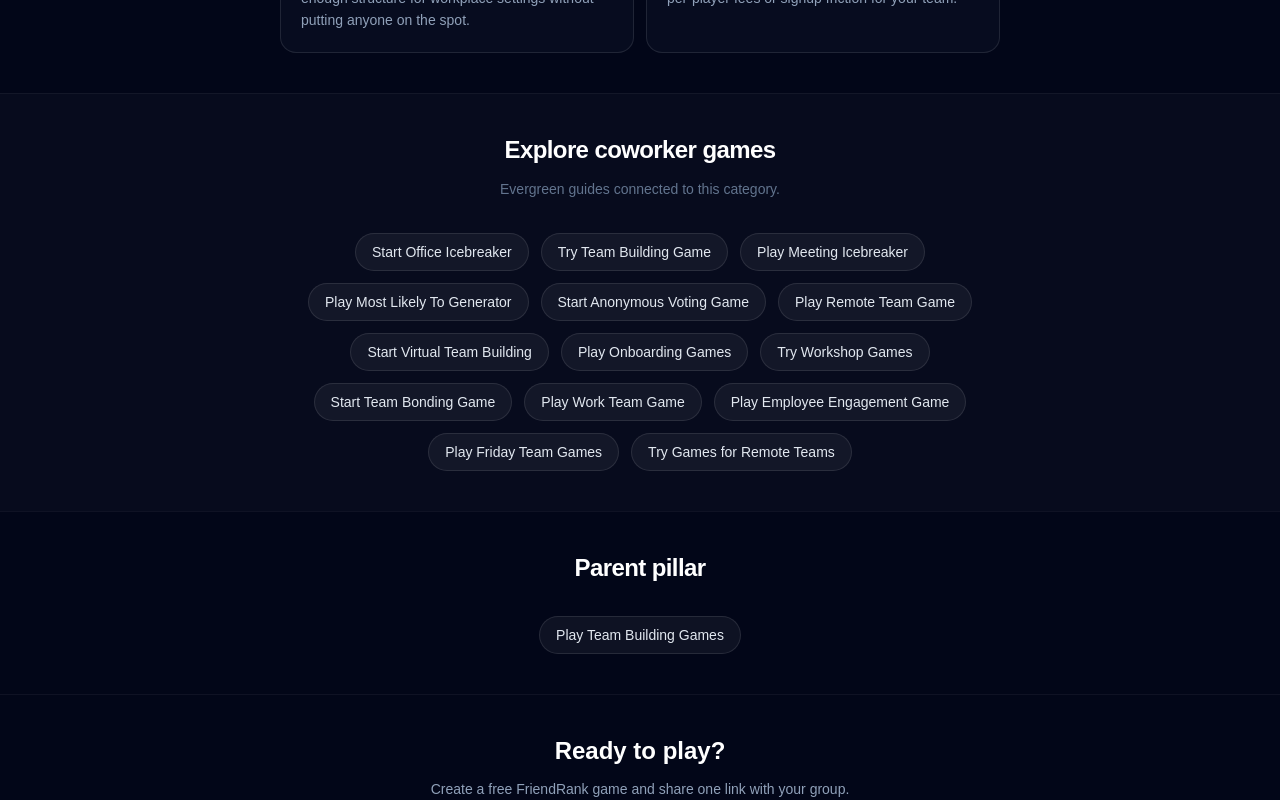
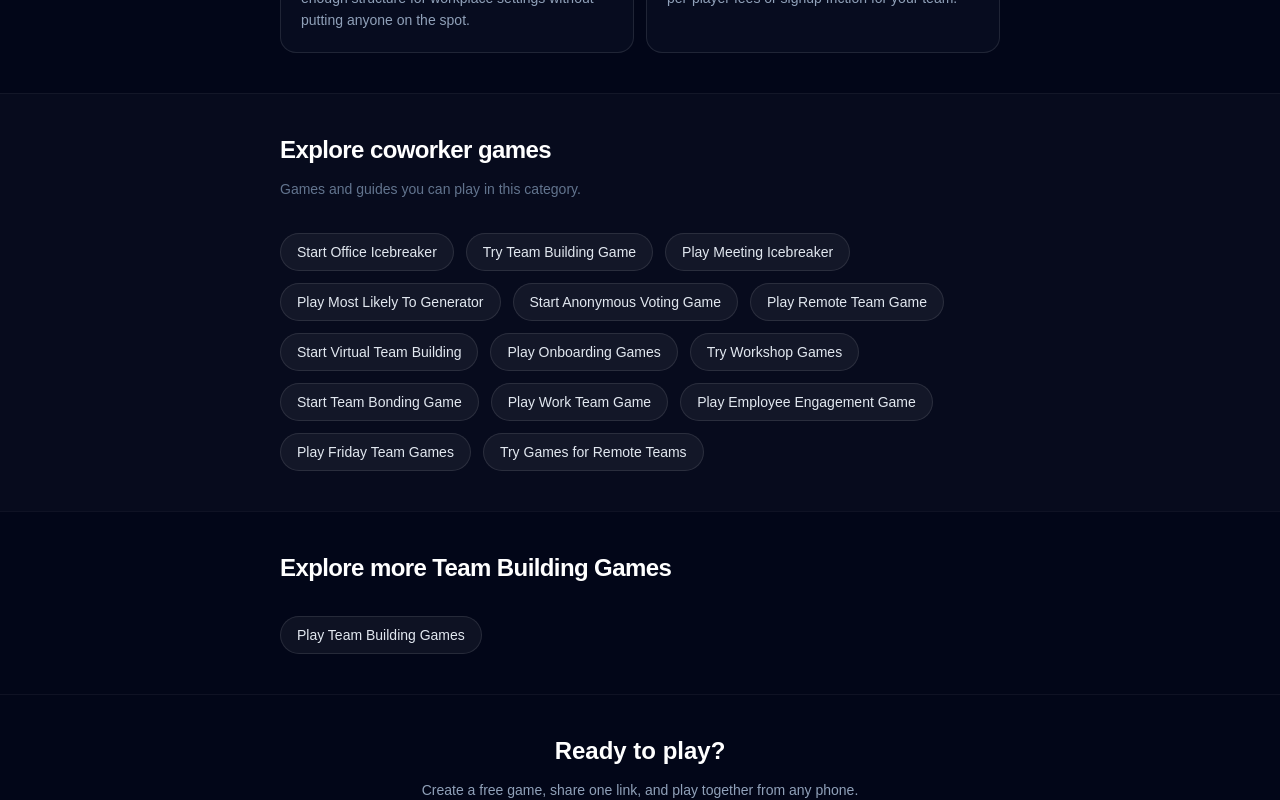
Before and after one commit to BreitlingVibe/friendrank, a Next.js app: page /categories/coworkers in a window 1280 px wide. Shown: the part 1740-2540 px from the top of the page. Built offline with nearby package versions, Linux system fonts and the light colour scheme; no server answers.

Commit message:
Phase 26 Sprint 2 - polish shared category hub template

```diff
--- a/components/discovery/category-hub-template.tsx
+++ b/components/discovery/category-hub-template.tsx
@@ -4,6 +4,10 @@ import { RelatedLinks } from "@/components/discovery/related-links";
 import { SemanticBreadcrumbs } from "@/components/shared/semantic-breadcrumbs";
 import { buildCategoryHubBreadcrumbItems } from "@/lib/discovery/category-hub-breadcrumbs";
 import { buildCategoryHubDiscoverySections } from "@/lib/discovery/category-hub-discovery";
+import {
+  buildCategoryHubParentSectionTitle,
+  CATEGORY_HUB_UI,
+} from "@/lib/discovery/category-hub-ui";
 import type {
   CategoryHubContent,
   CategoryHubContentItem,
@@ -13,6 +17,11 @@ import type {
 
 type CategoryHubTemplateProps = {
   model: CategoryHubViewModel;
+};
+
+const DISCOVERY_SECTION_LAYOUT = {
+  titleAlign: "start" as const,
+  linksAlign: "start" as const,
 };
 
 type ContentCardsProps = {
@@ -71,15 +80,20 @@ function CategoryHubIntro({
 
   return (
     <section
-      aria-labelledby={hasStructuredSections ? undefined : "category-hub-intro"}
+      aria-labelledby="category-hub-intro"
       className="py-8 sm:py-10"
     >
       <div className="mx-auto max-w-3xl px-6">
-        {hasStructuredSections ? null : (
-          <h2 id="category-hub-intro" className="text-xl font-bold sm:text-2xl">
-            Introduction
+        <h2
+          id="category-hub-intro"
+          className={
+            hasStructuredSections
+              ? "sr-only"
+              : "text-xl font-bold sm:text-2xl"
+          }
+        >
+          {CATEGORY_HUB_UI.introTitle}
         </h2>
-        )}
         <div
           className={`space-y-3 text-sm leading-relaxed text-slate-300 sm:text-base ${
             hasStructuredSections ? "" : "mt-4"
@@ -109,11 +123,16 @@ export function CategoryHubTemplate({ model }: CategoryHubTemplateProps) {
   const additionalTitle =
     content.additionalPagesTitle ?? "More to explore";
 
+  const parentSectionTitle = discovery.parentPillar
+    ? buildCategoryHubParentSectionTitle(discovery.parentPillar.title)
+    : null;
+
   return (
     <div className="min-h-screen bg-slate-950 text-white">
       <CategoryHubStructuredData model={model} />
       <SemanticBreadcrumbs items={breadcrumbs} className="max-w-3xl" />
 
+      <main id="main-content">
         <header className="border-b border-white/5 bg-gradient-to-b from-violet-950/40 to-slate-950">
           <div className="mx-auto max-w-3xl px-6 py-10 text-center sm:py-12">
             <p className="text-xs font-semibold uppercase tracking-widest text-violet-300">
@@ -159,8 +178,10 @@ export function CategoryHubTemplate({ model }: CategoryHubTemplateProps) {
           <RelatedLinks
             title={exploreTitle}
             links={discovery.primaryGames}
-          explanation="Evergreen guides connected to this category."
+            explanation={CATEGORY_HUB_UI.exploreGamesExplanation}
+            headingId="category-hub-explore-games"
             className="border-t border-white/5 bg-white/[0.02] py-8 sm:py-10"
+            {...DISCOVERY_SECTION_LAYOUT}
           />
         ) : null}
 
@@ -168,24 +189,30 @@ export function CategoryHubTemplate({ model }: CategoryHubTemplateProps) {
           <RelatedLinks
             title={additionalTitle}
             links={discovery.additionalPages}
-          explanation="Suggested next pages based on the discovery graph."
+            explanation={CATEGORY_HUB_UI.additionalPagesExplanation}
+            headingId="category-hub-additional-pages"
             className="border-t border-white/5 py-8 sm:py-10"
+            {...DISCOVERY_SECTION_LAYOUT}
           />
         ) : null}
 
         {discovery.liveCategories.length > 0 ? (
           <RelatedLinks
-          title="Related categories"
+            title={CATEGORY_HUB_UI.relatedCategoriesTitle}
             links={discovery.liveCategories}
+            headingId="category-hub-related-categories"
             className="border-t border-white/5 py-8 sm:py-10"
+            {...DISCOVERY_SECTION_LAYOUT}
           />
         ) : null}
 
-      {discovery.parentPillar ? (
+        {discovery.parentPillar && parentSectionTitle ? (
           <RelatedLinks
-          title="Parent pillar"
+            title={parentSectionTitle}
             links={[discovery.parentPillar]}
+            headingId="category-hub-parent-pillar"
             className="border-t border-white/5 py-8 sm:py-10"
+            {...DISCOVERY_SECTION_LAYOUT}
           />
         ) : null}
 
@@ -195,16 +222,18 @@ export function CategoryHubTemplate({ model }: CategoryHubTemplateProps) {
         >
           <div className="mx-auto max-w-3xl px-6 text-center">
             <h2 id="category-hub-cta" className="text-xl font-bold sm:text-2xl">
-            Ready to play?
+              {CATEGORY_HUB_UI.ctaTitle}
             </h2>
-          <p className="mx-auto mt-3 max-w-xl text-sm text-slate-400">
-            Create a free FriendRank game and share one link with your group.
+            <p className="mx-auto mt-3 max-w-xl text-sm leading-relaxed text-slate-400">
+              {CATEGORY_HUB_UI.ctaSubtitle}
             </p>
             <div className="mt-6">
               <Link
                 href={discovery.gameEntryPoint.href}
-              className="inline-flex rounded-full bg-gradient-to-r from-violet-600 to-cyan-600 px-8 py-3.5 text-sm font-semibold shadow-lg shadow-violet-600/25 transition hover:from-violet-500 hover:to-cyan-500"
-              aria-label={content.ctaAriaLabel ?? content.ctaLabel ?? "Create a free game"}
+                className="inline-flex min-h-11 w-full items-center justify-center rounded-full bg-gradient-to-r from-violet-600 to-cyan-600 px-8 py-3.5 text-sm font-semibold shadow-lg shadow-violet-600/25 transition hover:from-violet-500 hover:to-cyan-500 focus-visible:outline focus-visible:outline-2 focus-visible:outline-offset-2 focus-visible:outline-violet-400 sm:w-auto"
+                aria-label={
+                  content.ctaAriaLabel ?? content.ctaLabel ?? "Create a free game"
+                }
               >
                 {content.ctaLabel ?? discovery.gameEntryPoint.title}
               </Link>
@@ -219,7 +248,7 @@ export function CategoryHubTemplate({ model }: CategoryHubTemplateProps) {
           >
             <div className="mx-auto max-w-3xl px-6">
               <h2 id="category-hub-faq" className="text-xl font-bold sm:text-2xl">
-              FAQ
+                {CATEGORY_HUB_UI.faqTitle}
               </h2>
               <dl className="mt-6 space-y-3">
                 {content.faq.map((item) => (
@@ -237,6 +266,7 @@ export function CategoryHubTemplate({ model }: CategoryHubTemplateProps) {
             </div>
           </section>
         ) : null}
+      </main>
     </div>
   );
 }
--- a/components/discovery/related-links.tsx
+++ b/components/discovery/related-links.tsx
@@ -7,6 +7,10 @@ type RelatedLinksProps = {
   headingId?: string;
   explanation?: string;
   className?: string;
+  /** Section heading alignment; category hubs use start for consistency with body sections. */
+  titleAlign?: "center" | "start";
+  /** Link pill row alignment; defaults to match titleAlign. */
+  linksAlign?: "center" | "start";
 };
 
 function getLinkLabel(link: DiscoveryLink): string {
@@ -35,11 +39,14 @@ export function RelatedLinks({
   headingId,
   explanation,
   className = "border-t border-white/5 bg-white/[0.02] py-12 sm:py-16",
+  titleAlign = "center",
+  linksAlign,
 }: RelatedLinksProps) {
   if (links.length === 0) {
     return null;
   }
 
+  const resolvedLinksAlign = linksAlign ?? titleAlign;
   const sectionHeadingId =
     headingId ?? `related-links-${title.toLowerCase().replace(/\s+/g, "-")}`;
 
@@ -48,16 +55,26 @@ export function RelatedLinks({
       <div className="mx-auto max-w-3xl px-6">
         <h2
           id={sectionHeadingId}
-          className="text-center text-xl font-bold tracking-tight sm:text-2xl"
+          className={`text-xl font-bold tracking-tight sm:text-2xl ${
+            titleAlign === "start" ? "text-left" : "text-center"
+          }`.trim()}
         >
           {title}
         </h2>
         {explanation ? (
-          <p className="mx-auto mt-3 max-w-2xl text-center text-sm leading-relaxed text-slate-500">
+          <p
+            className={`mt-3 max-w-2xl text-sm leading-relaxed text-slate-500 ${
+              titleAlign === "start" ? "text-left" : "mx-auto text-center"
+            }`.trim()}
+          >
             {explanation}
           </p>
         ) : null}
-        <ul className="mt-8 flex flex-wrap justify-center gap-3">
+        <ul
+          className={`mt-8 flex flex-wrap gap-3 ${
+            resolvedLinksAlign === "start" ? "justify-start" : "justify-center"
+          }`.trim()}
+        >
           {links.map((link) => (
             <li key={`${link.kind}-${link.slug}`}>
               {link.available ? (
--- /dev/null
+++ b/lib/discovery/category-hub-ui.ts
@@ -0,0 +1,16 @@
+/** Reusable presentation copy and helpers for category hub templates. */
+
+export function buildCategoryHubParentSectionTitle(pillarTitle: string): string {
+  return `Explore more ${pillarTitle}`;
+}
+
+export const CATEGORY_HUB_UI = {
+  introTitle: "About this category",
+  faqTitle: "Frequently asked questions",
+  ctaTitle: "Ready to play?",
+  ctaSubtitle:
+    "Create a free game, share one link, and play together from any phone.",
+  exploreGamesExplanation: "Games and guides you can play in this category.",
+  additionalPagesExplanation: "More pages worth exploring in this category.",
+  relatedCategoriesTitle: "Explore related categories",
+} as const;
```
Also changed, not shown: 1 other file (tests, documents, lock files or other folders). Lines whose indentation alone changed are shown as unchanged.
